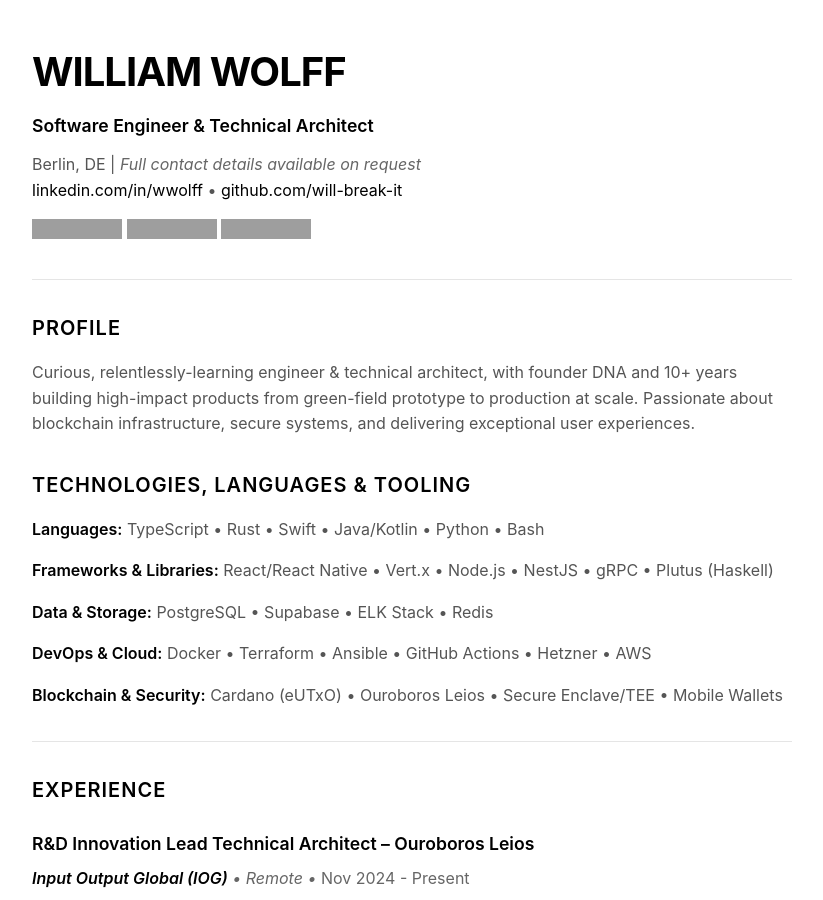
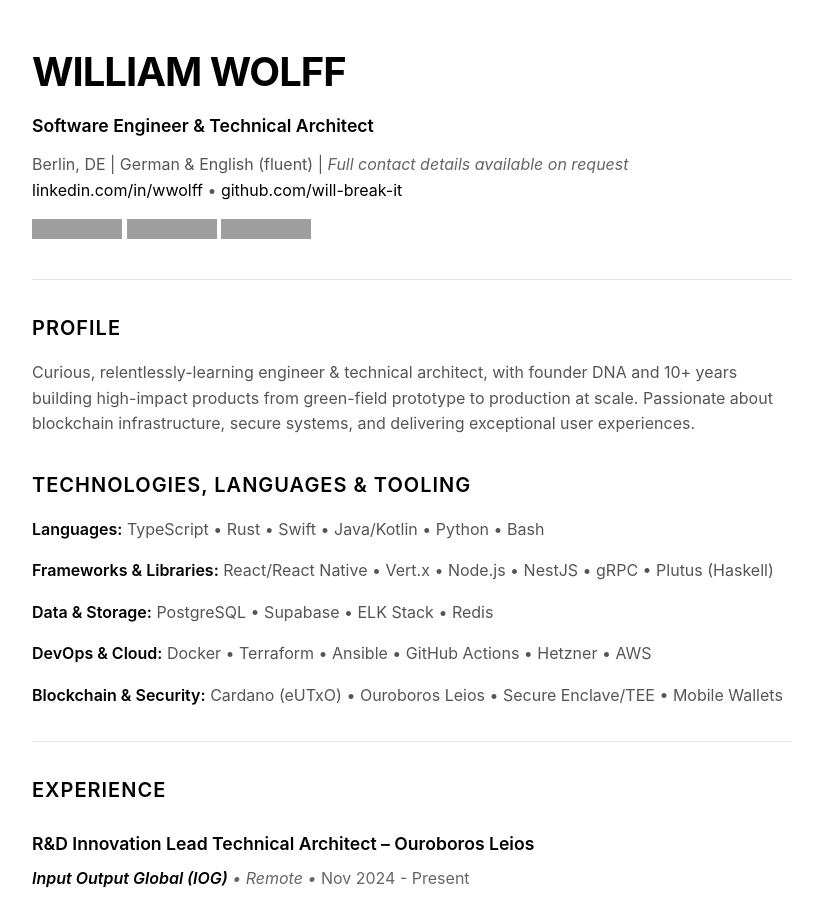
Before and after one commit to will-break-it/will-break-it.github.io, a Jekyll site: the page built from index.md, in a window 1280 px wide and 900 px high. Shown: the whole window, without its empty margins (228-1051 px from the left). Built offline with Jekyll 4.4.1, drawn with Linux system fonts in a browser that asks for light colours; grey boxes are pictures that could not be loaded.

Commit message:
docs: add languages

```diff
--- a/index.md
+++ b/index.md
@@ -6,7 +6,7 @@
 # WILLIAM WOLFF
 **Software Engineer & Technical Architect**
 
-Berlin, DE | *Full contact details available on request*
+Berlin, DE | German & English (fluent) | *Full contact details available on request*
 [linkedin.com/in/wwolff](https://linkedin.com/in/wwolff) • [github.com/will-break-it](https://github.com/will-break-it)
 
 ![Experience](https://img.shields.io/badge/Experience-10%2B%20Years-2196F3?style=flat) ![Location](https://img.shields.io/badge/Location-Berlin%2C%20DE-4CAF50?style=flat) ![Focus](https://img.shields.io/badge/Focus-Blockchain%20%26%20R%26D-9C27B0?style=flat)
```
